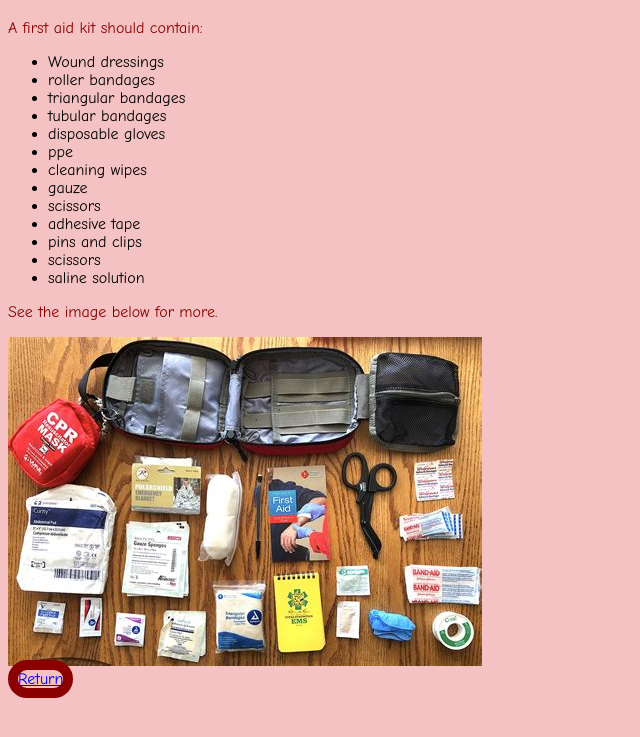
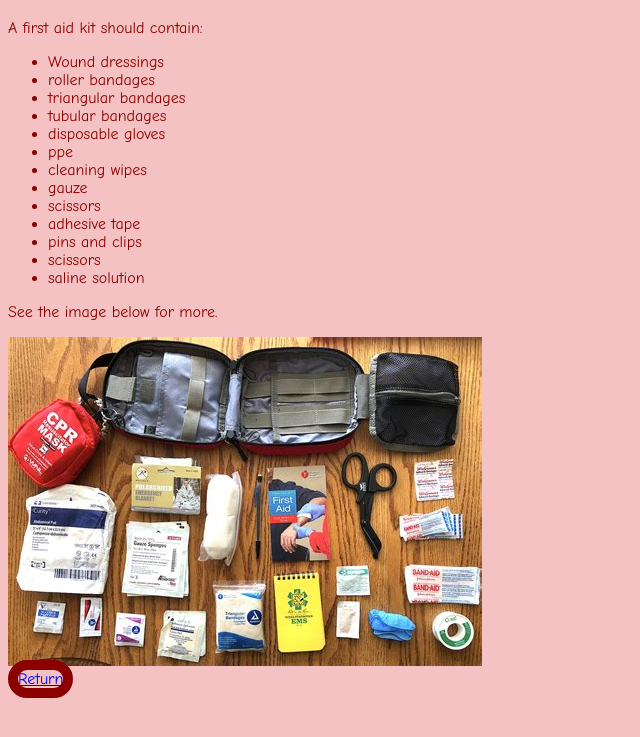
Before and after one commit to Dearbhla24/Dearbhla24.github.io, a plain HTML site: page kit.html in a window 1280 px wide. Shown: the part 61-798 px from the top of the page, without its empty margins (0-640 px from the left). Drawn offline with Linux system fonts and the light colour scheme.

Commit message:
update to style.css

```diff
--- a/style.css
+++ b/style.css
@@ -5,7 +5,7 @@ body {
 h1{
 color: darkred;
 }
-p{
+p, ul{
 color: darkred;
 }
 h3{
```
